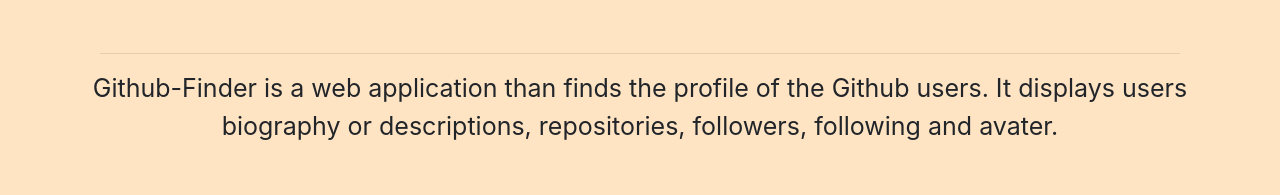
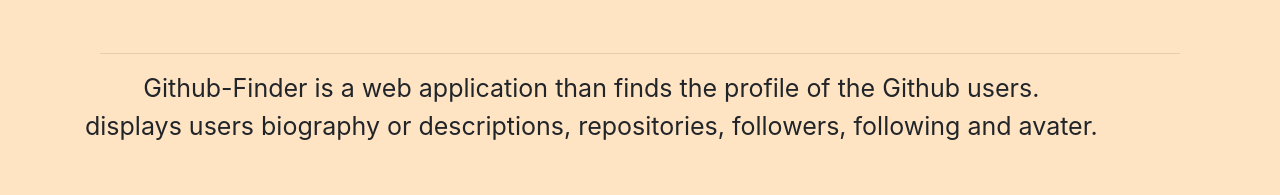
Before and after one commit to Samwelrangili/Github-Finder, an Angular app: page / in a window 1280 px wide. Shown: the part 146-341 px from the top of the page. Built offline with nearby package versions, Linux system fonts and the light colour scheme; no server answers.

Commit message:
added brake to project description

```diff
--- a/src/app/profile/profile.component.html
+++ b/src/app/profile/profile.component.html
@@ -20,7 +20,7 @@
     <hr>
     <div class="row">
     <div class="describe">
-      <p>Github-Finder is a web application than finds the profile of the Github users. It displays users
+      <p>Github-Finder is a web application than finds the profile of the Github users. <br>displays users
         biography or descriptions, repositories, followers, following and avater.</p>
     </div>
   </div>
```
